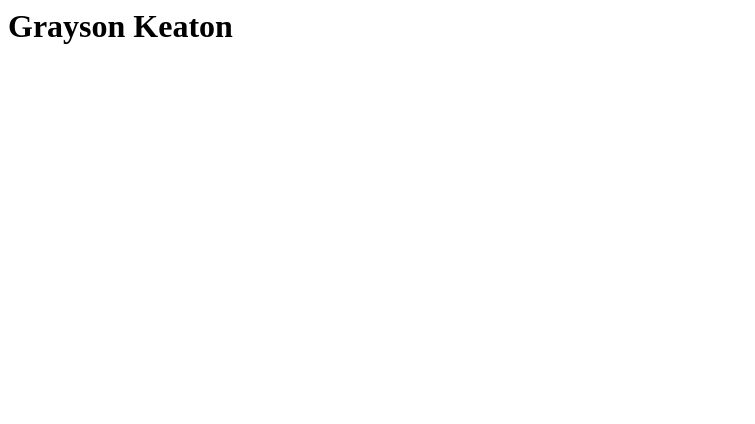
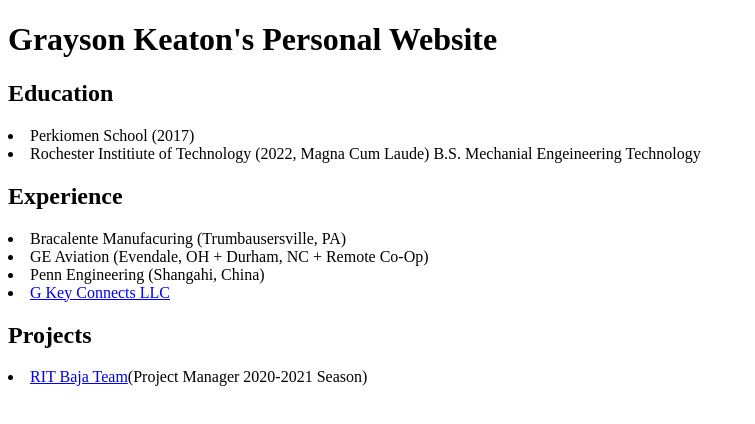
Before and after one commit to grayson-k/personalwebsite, a plain HTML site: page index.html in a window 1280 px wide. Shown: the whole page, without its empty margins (0-755 px from the left). Drawn offline with Linux system fonts and the light colour scheme.

Commit message:
updated index

```diff
--- a/index.html
+++ b/index.html
@@ -1 +1,21 @@
-<h1> Grayson Keaton </h1>
+<!DOCTYPE html>
+<html lang="en">
+<head>
+    <meta charset="UTF-8">
+    <meta name="viewport" content="width=device-width, initial-scale=1.0">
+    <title>Document</title>
+</head>
+<body>
+    <h1>Grayson Keaton's Personal Website</h1>
+    <h2>Education</h2>
+        <li>Perkiomen School (2017)</li>
+        <li>Rochester Institiute of Technology (2022, Magna Cum Laude) B.S. Mechanial Engeineering Technology</li>
+    <h2>Experience</h2>
+        <li>Bracalente Manufacuring (Trumbausersville, PA)</li>
+        <li>GE Aviation (Evendale, OH + Durham, NC + Remote Co-Op)</li>
+        <li>Penn Engineering (Shangahi, China)</li>
+        <li><a href="https://www.gkeyconnects.com/">G Key Connects LLC</a></li>
+    <h2>Projects</h2>
+        <li><a href="https://www.rit.edu/clubs/baja/">RIT Baja Team</a>(Project Manager 2020-2021 Season)</li>
+</body>
+</html>
```
